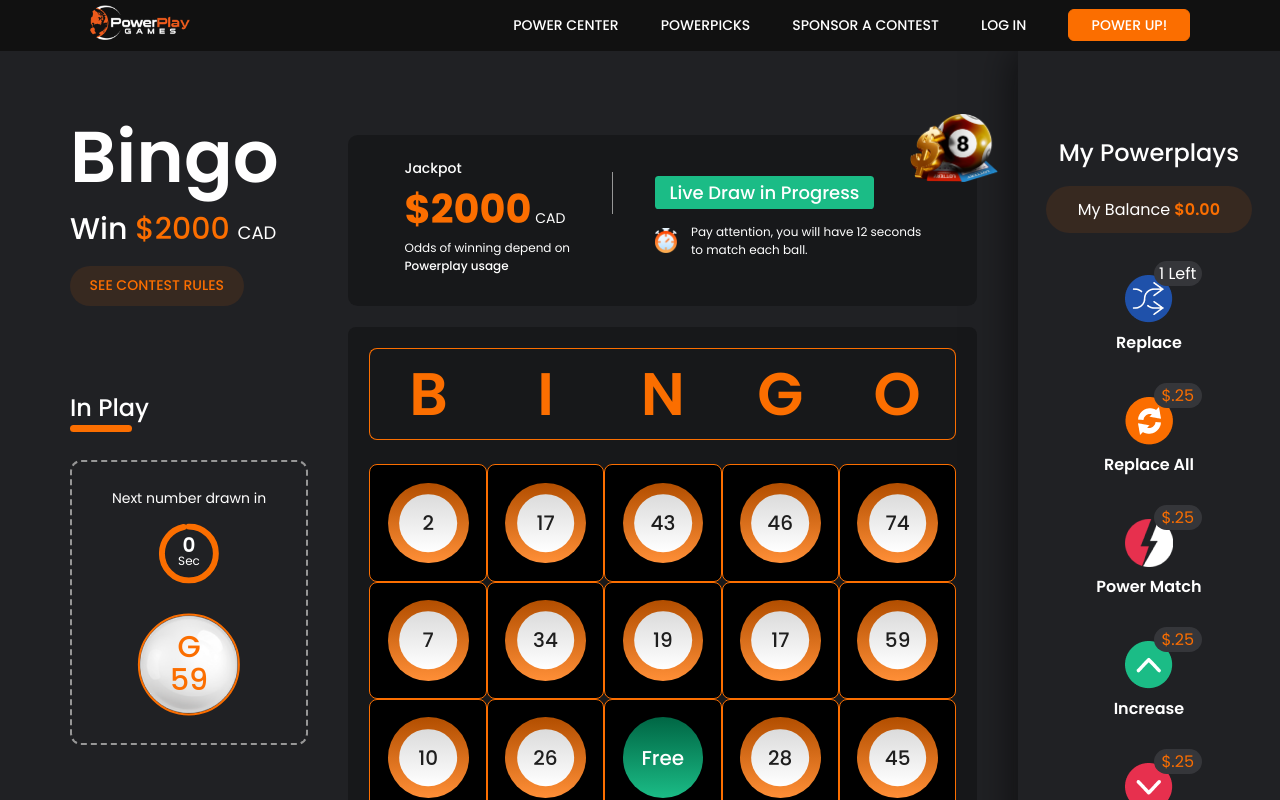
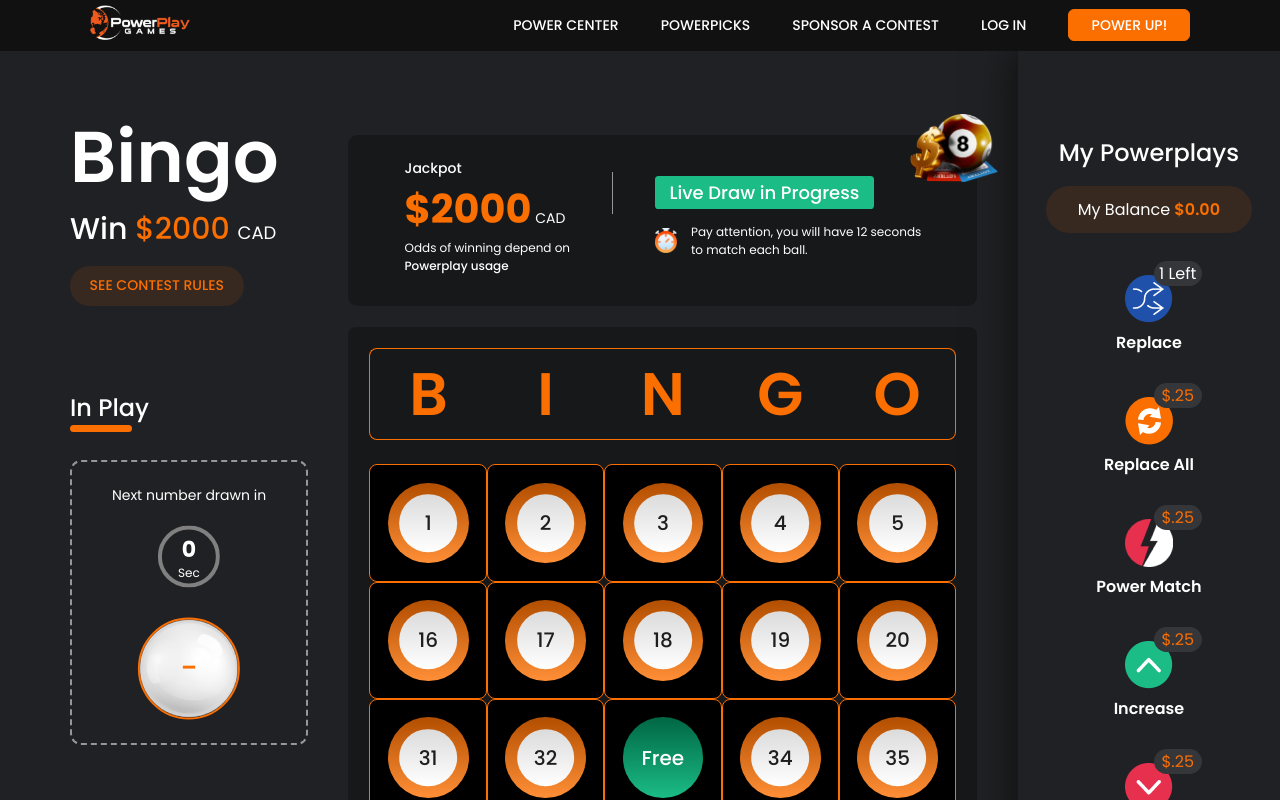
Before and after one commit to fancykingstar/live-fantasy, a React app: page /bingo-in-progress in a window 1280 px wide. Shown: the top 800 px of the page. Built offline with nearby package versions, Linux system fonts and the light colour scheme.

Commit message:
Bingo game initial

```diff
--- /dev/null
+++ b/src/actions/bingoActions.js
@@ -0,0 +1,12 @@
+
+export const BING_GAME_IN_PROGRESS = '[BINGO GAME] BING_GAME_IN_PROGRESS';
+
+
+export function bingoInProgress(payload) {
+    return dispatch => {
+        dispatch({
+            type: BING_GAME_IN_PROGRESS,
+            payload
+        })
+    }
+}
--- a/src/components/BingoGame/BingoGame.js
+++ b/src/components/BingoGame/BingoGame.js
@@ -1,8 +1,16 @@
 import React from 'react';
+import PropTypes from 'prop-types';
+
 import BingoGameBall from '..//BingoGameBall/BingoGameBall';
 import './BingoGame.scss';
 
+/**
+ *
+ * @param {numbers} props,
+ * numbers = [[], [], [], [], []]
+ */
 const BingoGame = props => {
+    const { targetNumbers = [], drawnNumbers = [] } = props || {};
     return (
         <div className='__bingo-game-1 __center'>
             <div className='__game-wrapper'>
@@ -11,7 +19,18 @@ const BingoGame = props => {
                 <div>N</div>
                 <div>G</div>
                 <div>O</div>
-                <BingoGameBall>2</BingoGameBall>
+                {
+                    targetNumbers && targetNumbers?.map((numbers, index) => {
+                        return numbers?.map((number, key) => {
+                            console.log(key, index);
+
+                            return (
+                                key === 2 && index === 2 ? <BingoGameBall key={key + " - " + index} active>Free</BingoGameBall> : <BingoGameBall key={key + " - " + index}>{number}</BingoGameBall>
+                            )
+                        })
+                    })
+                }
+                {/* <BingoGameBall>2</BingoGameBall>
                 <BingoGameBall>17</BingoGameBall>
                 <BingoGameBall>43</BingoGameBall>
                 <BingoGameBall>46</BingoGameBall>
@@ -35,10 +54,15 @@ const BingoGame = props => {
                 <BingoGameBall>33</BingoGameBall>
                 <BingoGameBall>53</BingoGameBall>
                 <BingoGameBall>72</BingoGameBall>
-                <BingoGameBall>66</BingoGameBall>
+                <BingoGameBall>66</BingoGameBall> */}
             </div>
         </div>
     )
 }
 
-export default BingoGame;
+BingoGame.propTypes = {
+    targetNumbers: PropTypes.array,
+    drawnNumbers: PropTypes.object,
+}
+
+export default React.memo(BingoGame);
--- a/src/components/BingoGameBall/BingoGameBall.js
+++ b/src/components/BingoGameBall/BingoGameBall.js
@@ -1,4 +1,6 @@
 import React, { useState } from 'react';
+import PropTypes from 'prop-types';
+
 import './BingoGameBall.scss';
 import ShuffleIcon from '../../assets/ShuffleIcon.png';
 import PowerMatchIcon from '../../assets/PowerMatchIcon.png';
@@ -6,9 +8,10 @@ import IncreaseIcon from '../../assets/IncreaseIcon.png';
 import DecreaseIcon from '../../assets/DecreaseIcon.png';
 
 const BingoGameBall = props => {
-    const [isActive, setActive] = useState(props.active || false)
+    const { active = false } = props || {};
+    const [isActive, setActive] = useState(active)
     return (
-        <div className={`__BingoGameBall __relative __flex __flex-center __h5 __mediam-on-mediam ${isActive ? 'active' : ''}`} onClick={() => setActive(old => !old)}>
+        <div className={`__BingoGameBall __relative __flex __flex-center __h5 __mediam-on-mediam ${isActive ? 'active' : ''}`} onClick={() => setActive(old => !old)} {...props}>
             <div className='__ball-number __flex __flex-center __absolute'>{props.children}</div>
             <div className='__triangle __absolute __primary-color'></div>
             <div className='__flex __ball-actions __absolute __primary-color'>
@@ -21,4 +24,8 @@ const BingoGameBall = props => {
     )
 }
 
+BingoGameBall.propTypes = {
+    active: PropTypes.bool,
+}
+
 export default BingoGameBall;
--- a/src/components/Progress/index.js
+++ b/src/components/Progress/index.js
@@ -31,6 +31,7 @@ const ProgressBar = props => {
                 className={classes.__svg}
                 width={size}
                 height={size}
+                style={{height: 'auto'}}
             >
                 <circle
                     className={classes.__svg_circle_bg}
--- a/src/pages/BingoInProgressGame/BingoInProgressGame.js
+++ b/src/pages/BingoInProgressGame/BingoInProgressGame.js
@@ -1,4 +1,6 @@
-import React from 'react';
+import React, { useEffect, useState } from 'react';
+import { useDispatch, useSelector } from 'react-redux';
+
 import './BingoInProgressGame.scss';
 import Footer from '../../components/Footer/Footer';
 import Header from '../../components/Header/Header';
@@ -9,8 +11,116 @@ import ReverseTimer from '../../components/ReverseTimer/ReverseTimer';
 import BingoGame2 from '../../components/BingoGame2/BingoGame2';
 import BingoGame from '../../components/BingoGame/BingoGame';
 import PowerPlays from '../../components/PowerPlays/PowerPlays';
+import ProgressBar from '../../components/Progress';
+import { checkRange, getRandomNumberBetween } from '../../utility/shared';
+import * as Actions from '../../actions/bingoActions';
+
+const BINGO = { b: [], n: [], i: [], g: [], o: [] };
+const TARGET_NUMBERS = [
+    [1, 2, 3, 4, 5], [16,17,18,19,20], [31,32,33,34,35], [46,47,48,49,50], [61,62,63,64,65]
+];
+const MAX_PROGRESS = 5;
+const MAX_LEVELS = 25;
 
 const BingoInProgressGame = props => {
+    // const [bingo, setBingo] = useState(INITIAL_STATE);
+    const [currentNumber, setCurrentNumber] = useState(0);
+    const [progressCount, setProgressCount] = useState(5);
+
+    const dispatch = useDispatch();
+    const { bingoGame } = useSelector((state) => state);
+
+    useEffect(() => { }, [currentNumber]);
+
+    useEffect(() => {
+        let progress = null;
+
+        progress = gameStart();
+
+        return function cleanup() {
+            if(progress)
+                clearInterval(progress);
+        }
+     }, []);
+
+    const gameStart = () => {
+        let progress = MAX_PROGRESS; //progress bar max value
+        let timeInterval = null;
+        let _levelCount = 1; //initial level will be 1
+        timeInterval = setInterval(() => {
+            if (progress > 0) {
+                progress--;
+                setProgressCount(progress);
+            } else {
+                //generate random number
+                let number = generateAndSetNumber();
+
+                let B = checkRange(number, 1, 15);
+                let I = checkRange(number, 16, 30);
+                let N = checkRange(number, 31, 45);
+                let G = checkRange(number, 46, 60);
+                let O = checkRange(number, 61, 75);
+
+                const b = [], i = [], n = [], g = [], o = [];
+                if (B !== 0) {
+                    b.push(number);
+                    let _b = [...BINGO.b, ...b];
+                    BINGO.b = _b;
+                }
+
+                if (I !== 0) {
+                    i.push(number);
+                    let _i = [...BINGO.i, ...i];
+                    BINGO.i = _i;
+                }
+
+                if (N !== 0) {
+                    n.push(number);
+                    let _n = [...BINGO.n, ...n];
+                    BINGO.n = _n;
+                }
+
+                if (G !== 0) {
+                    g.push(number);
+                    let _g = [...BINGO.g, ...g];
+                    BINGO.g = _g;
+                }
+
+                if (O !== 0) {
+                    o.push(number);
+                    let _o = [...BINGO.o, ...o];
+                    BINGO.o = _o;
+                }
+                _levelCount++;
+
+                //reset progress bar
+                progress = 5;
+                setProgressCount(progress);
+                dispatch(Actions.bingoInProgress(BINGO));
+
+                if (_levelCount > MAX_LEVELS) {
+                    clearInterval(timeInterval);
+                    console.log('game over');
+                }
+            }
+        }, 1000);
+
+
+        return timeInterval;
+    }
+
+    const generateAndSetNumber = () => {
+        let number = getRandomNumberBetween(1, 75);
+        if (BINGO.b.includes(number) || BINGO.i.includes(number) || BINGO.n.includes(number) || BINGO.g.
+        includes(number) || BINGO.o.includes(number)) {
+            return generateAndSetNumber();
+        }
+
+        setCurrentNumber(number);
+
+        return number;
+    }
+
     return (
         <div className='__BingoInProgressGame __BingoGame'>
             <Header isStick={true} />
@@ -26,10 +136,24 @@ const BingoInProgressGame = props => {
                     <div className='__timer-section __relative __center'>
                         <div className='__absolute __center'>
                             <div className='__mt-2'>Next number drawn in</div>
-                            <ReverseTimer className='__ml-a __mr-a __mt-1' />
+                            {/* <ReverseTimer className='__ml-a __mr-a __mt-1' /> */}
+                            <ProgressBar
+                            progress={progressCount}
+                            maxProgress={MAX_PROGRESS}
+                            size={62}
+                            strokeWidth={4}
+                            circleOneStroke='grey'
+                            circleTwoStroke='#fff' />
                             <div className='__ball __h3 __primary-color __column __ai __flex-center __m-a __mb-1 __mt-1'>
-                                <div>G</div>
-                                <div>59</div>
+                                {
+                                    currentNumber !== 0 ?
+                                        <>
+                                            <div>G</div>
+                                            <div>{ currentNumber }</div>
+                                        </>
+                                        :
+                                        <div>-</div>
+                                }
                             </div>
                         </div>
                     </div>
@@ -54,7 +178,7 @@ const BingoInProgressGame = props => {
                         </div>
                         <img alt='' src={lotteryImage} className='__absolute __lottery-image __hide-on-large' />
                     </div>
-                    <BingoGame />
+                    <BingoGame targetNumbers={TARGET_NUMBERS} />
                 </div>
                 <PowerPlays />
             </div>
--- /dev/null
+++ b/src/reducers/bingoReducer/index.js
@@ -0,0 +1,25 @@
+import * as Actions from '../../actions/bingoActions';
+
+const INITIAL_STATE = {
+    bingo_game: {
+        b: [],
+        i: [],
+        n: [],
+        g: [],
+        o: []
+    }
+}
+
+const bingo = (state = INITIAL_STATE, actions) => {
+    switch (actions.type) {
+        case Actions.BING_GAME_IN_PROGRESS:
+            return {
+                ...state,
+                bingo_game: {...state.bingo_game, ...actions.payload}
+            }
+        default:
+            return state;
+    }
+}
+
+export default bingo;
--- a/src/utility/shared.js
+++ b/src/utility/shared.js
@@ -28,6 +28,20 @@ export function getRandomCard () {
     card.rank = _cardRankIndex;
 
     return card
+}
+
+export function getRandomNumberBetween(minRange, maxRange) {
+    let number = Math.floor(Math.random() * maxRange) + minRange;
+
+    return number;
+}
+
+export function checkRange (number, minRange, maxRange) {
+    if (number >= minRange && number <= maxRange) {
+        return number;
+    }
+
+    return 0;
 }
 
 export function hasMaxAceCards(aceCards) {
```
Also changed, not shown: src/reducers/index.js (+7 -5 lines), 1 other file (tests, documents, lock files or other folders).
